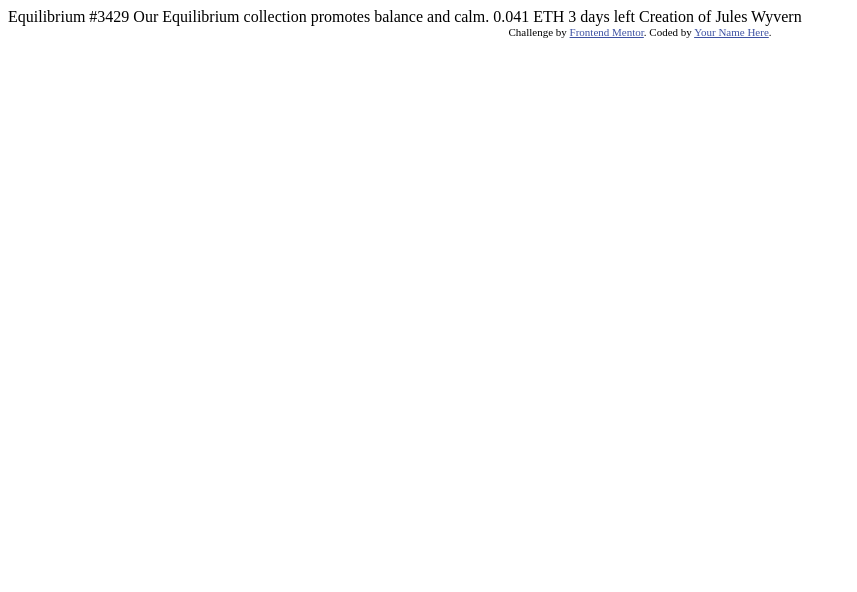
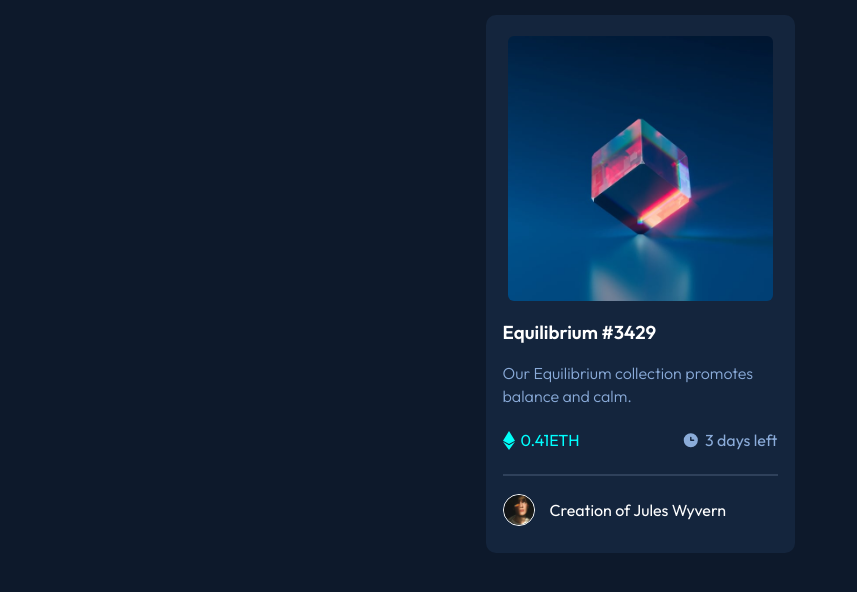
Before and after one commit to Keith-HeathII/nft-preview-card-component, a plain HTML site: page nft-preview-card-component-main/nft-preview-card-component-main/index.html in a window 1280 px wide. Shown: the whole page, without its empty margins (0-857 px from the left). Drawn offline with Linux system fonts and the light colour scheme; a web font is replaced by a local one.

Commit message:
complete

```diff
--- a/nft-preview-card-component-main/nft-preview-card-component-main/index.html
+++ b/nft-preview-card-component-main/nft-preview-card-component-main/index.html
@@ -2,32 +2,34 @@
 <html lang="en">
 <head>
   <meta charset="UTF-8">
-  <meta name="viewport" content="width=device-width, initial-scale=1.0"> <!-- displays site properly based on user's device -->
-
+  <meta name="viewport" content="width=device-width, initial-scale=1.0">
   <link rel="icon" type="image/png" sizes="32x32" href="./images/favicon-32x32.png">
-
   <title>Frontend Mentor | NFT preview card component</title>
-
-  <!-- Feel free to remove these styles or customise in your own stylesheet 👍 -->
-  <style>
-    .attribution { font-size: 11px; text-align: center; }
-    .attribution a { color: hsl(228, 45%, 44%); }
-  </style>
+  <link rel="stylesheet" href="styles.css">
+  <link rel="preconnect" href="https://fonts.googleapis.com">
+<link rel="preconnect" href="https://fonts.gstatic.com" crossorigin>
+<link href="https://fonts.googleapis.com/css2?family=Big+Shoulders+Inline:opsz,wght@10..72,100..900&family=Figtree:ital,wght@0,300..900;1,300..900&family=Fraunces:ital,opsz,wght@0,9..144,100..900;1,9..144,100..900&family=Hanken+Grotesk:ital,wght@0,100..900;1,100..900&family=Inter:ital,opsz,wght@0,14..32,100..900;1,14..32,100..900&family=Kumbh+Sans:wght@100..900&family=Lexend+Deca:wght@100..900&family=Montserrat:ital,wght@0,100..900;1,100..900&family=Outfit:wght@100..900&family=Red+Hat+Display:ital,wght@0,300..900;1,300..900&family=Young+Serif&display=swap" rel="stylesheet">
 </head>
 <body>
-
-  Equilibrium #3429
-
-  Our Equilibrium collection promotes balance and calm.
-
-  0.041 ETH
-  3 days left
-
-  Creation of Jules Wyvern
-
-  <div class="attribution">
-    Challenge by <a href="https://www.frontendmentor.io?ref=challenge" target="_blank">Frontend Mentor</a>.
-    Coded by <a href="#">Your Name Here</a>.
-  </div>
+   <div class="nft-preview-card">
+        <img class="nft-image" src="images/image-equilibrium.jpg">
+        <h3>Equilibrium #3429</h3>
+        <p class="description">Our Equilibrium collection promotes balance and calm.</p>
+        <div class="nft-stats">
+          <div class="value">
+            <img src="images/icon-ethereum.svg">
+             <p>0.41ETH</p>
+          </div>
+          <div class="time">
+              <img src="images/icon-clock.svg">
+              <p>3 days left</p>
+          </div>
+        </div>
+        <hr>
+        <div class="author">
+          <img class="author" src="images/image-avatar.png">
+          <p>Creation of <span>Jules Wyvern</span></p>
+        </div>
+   </div>
 </body>
 </html>
--- /dev/null
+++ b/nft-preview-card-component-main/nft-preview-card-component-main/styles.css
@@ -0,0 +1,77 @@
+body{
+    background-color: rgb(13, 25, 43);
+}
+
+.nft-preview-card{
+    width: 275px;
+    margin: 15px auto;
+    padding: 17px;
+    background-color: hsl(216, 50%, 16%);
+    color: white;
+    font-family: "Outfit";
+    border-radius: 10px;
+}
+
+.nft-image{
+    width: 265px;
+    display: block;
+    margin: 4px auto;
+    border-radius: 6px;
+}
+
+h3{
+    font-weight: 600;
+}
+
+.description{
+    color: hsl(215, 51%, 70%);
+    line-height: 23px;
+    font-weight: 300;
+}
+
+.nft-stats{
+    display: flex;
+    justify-content: space-between;
+    margin-top: -10px;
+}
+
+.value{
+    display: flex;
+    gap: 6px;
+    color: cyan;
+}
+
+.value img{
+    width: 12px;
+    object-fit: contain;
+}
+
+.time{
+    display: flex;
+    gap: 5px;
+    color:hsl(215, 51%, 70%);
+}
+
+.time img{
+    object-fit: contain;
+    width: 18px;
+}
+
+hr{
+    border: none hsl(215, 32%, 27%);
+    background-color: hsl(215, 32%, 27%);
+    height: 2px;
+}
+
+.author{
+    display: flex;
+    gap: 15px;
+    align-items: center;
+}
+
+.author img{
+    width: 30px;
+    height: 30px;
+    border: 1px solid white;
+    border-radius: 25px;
+}
```
Also changed, not shown: 1 other file.
